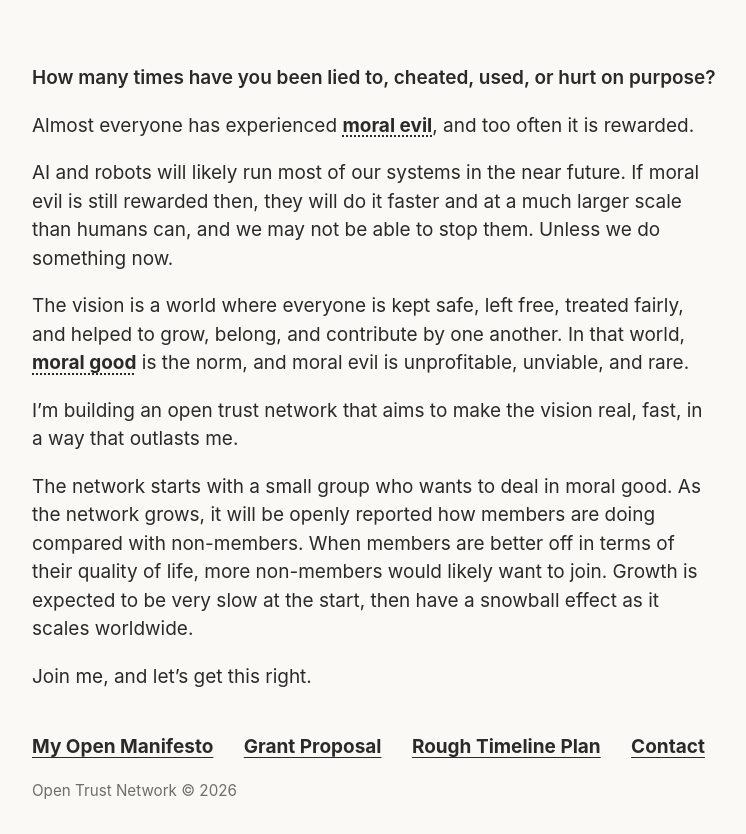
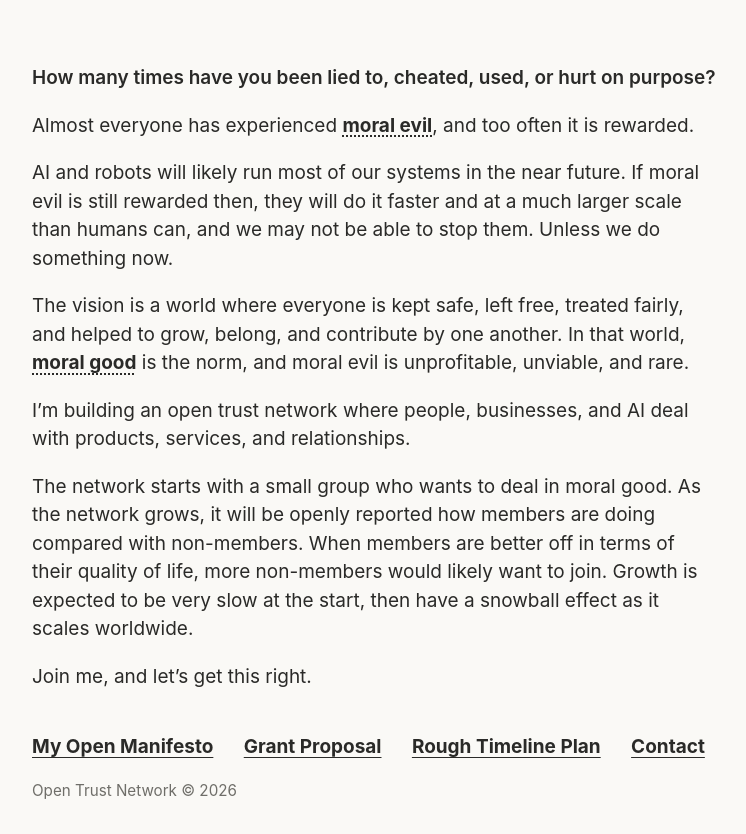
Before and after one commit to Raymonddr05/open-trust-network, a plain HTML site: page index.html in a window 1280 px wide. Shown: the whole page, without its empty margins (266-1012 px from the left). Drawn offline with Linux system fonts and the light colour scheme.

Commit message:
Update index.html

```diff
--- a/index.html
+++ b/index.html
@@ -138,7 +138,7 @@
 
             <p>The vision is a world where everyone is kept safe, left free, treated fairly, and helped to grow, belong, and contribute by one another. In that world, <span class="term" tabindex="0" data-term="Moral good" data-def="Knowingly giving someone else the truth, a free choice, a fair deal, and real help, even when it costs you, and doing it for their benefit. It requires being honest with yourself about your own motives. Moral good does not require ignoring yourself. A fair deal is fair to you too.">moral good</span> is the norm, and moral evil is unprofitable, unviable, and rare.</p>
 
-            <p>I’m building an open trust network that aims to make the vision real, fast, in a way that outlasts me.</p>
+            <p>I’m building an open trust network where people, businesses, and AI deal with products, services, and relationships.</p>
 
             <p>The network starts with a small group who wants to deal in moral good. As the network grows, it will be openly reported how members are doing compared with non-members. When members are better off in terms of their quality of life, more non-members would likely want to join. Growth is expected to be very slow at the start, then have a snowball effect as it scales worldwide.</p>
 
```
